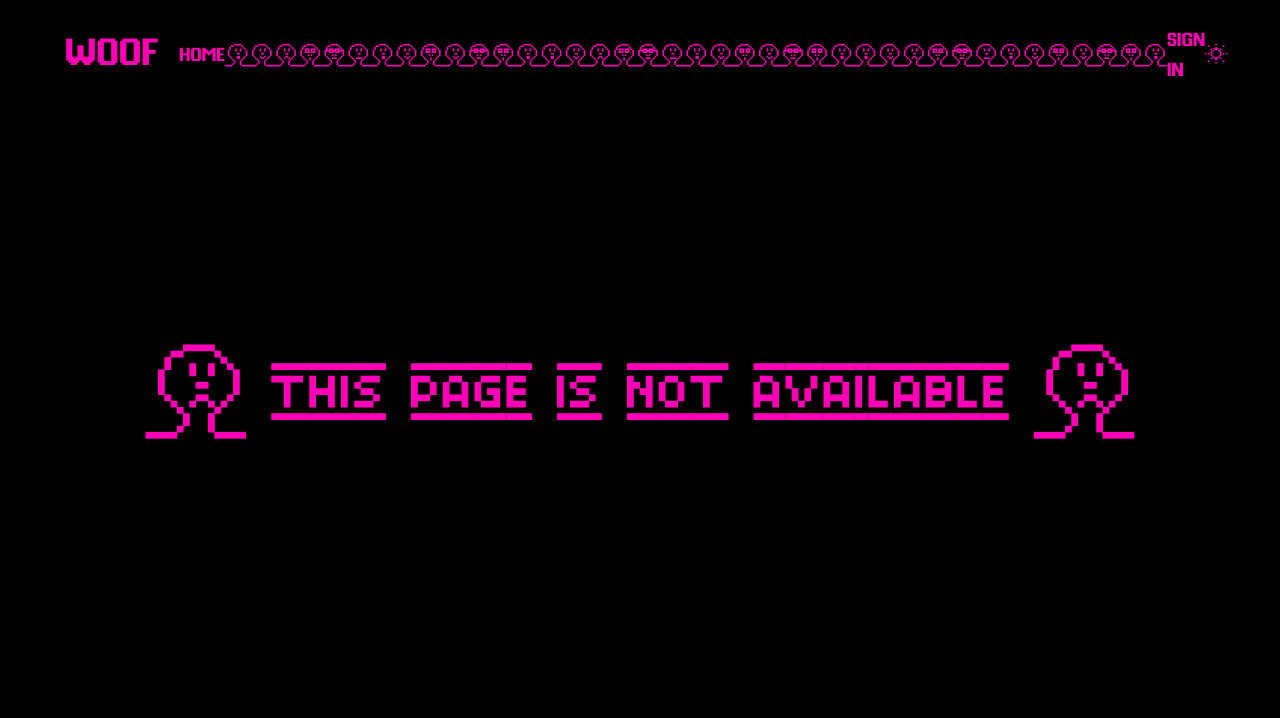
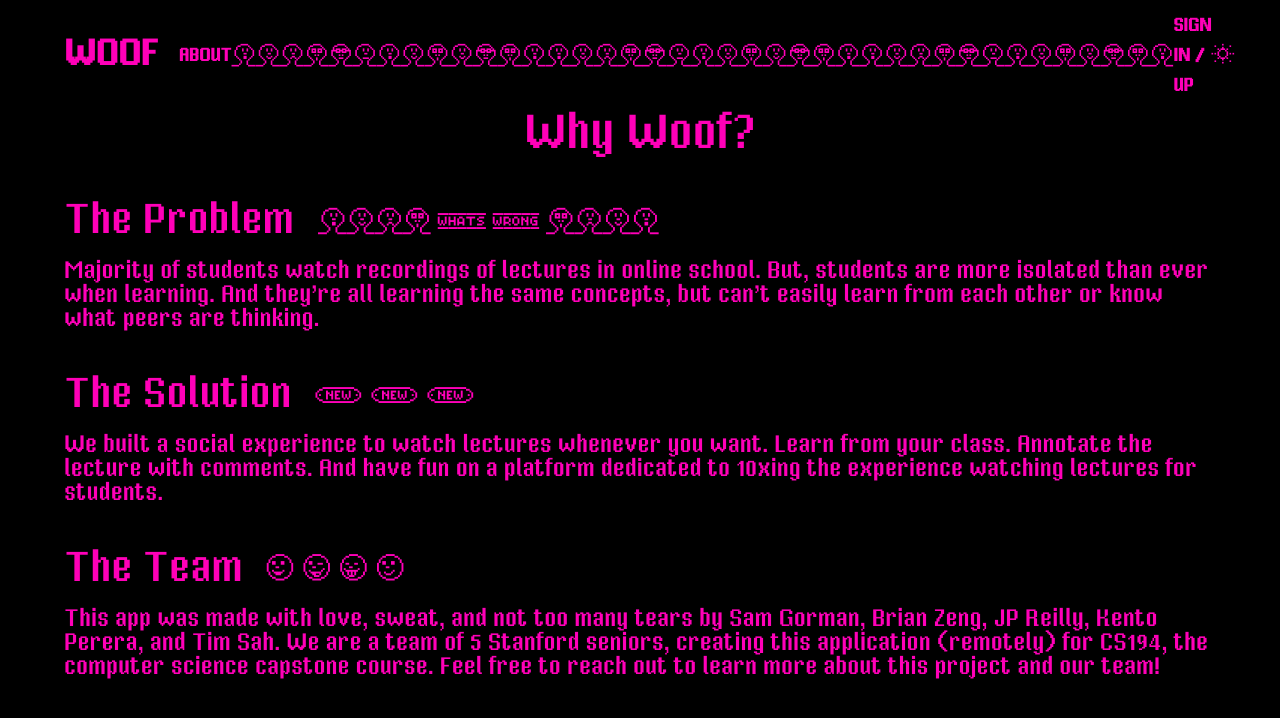
Before and after one commit to tsah99/woof, a React (Create React App) app in the folder woof-web/: page /about in a window 1280 px wide. Shown: the top 718 px of the page. Built offline with nearby package versions, Linux system fonts and the light colour scheme; no server answers; what react-instantsearch-dom would draw is missing.

Commit message:
landing, about, and header

```diff
--- a/woof-web/src/Routes.js
+++ b/woof-web/src/Routes.js
@@ -6,6 +6,7 @@ import Lecture from "./pages/lecture/Lecture";
 import LandingPage from "./pages/landingPage/LandingPage";
 import LectureDashboard from "./pages/lectureDashboard/LectureDashboard";
 import NotAvailablePage from "./pages/notAvailablePage/NotAvailablePage";
+import About from "./pages/aboutPage/About";
 
 /**
  * Authenticated route
@@ -65,6 +66,7 @@ function Routes({ appProps }) {
         appProps={appProps}
       />
       <Route exact path="/" component={LandingPage} appProps={appProps} />
+      <Route exact path="/about" component={About} appProps={appProps} />
       <Route exact component={NotAvailablePage} appProps={appProps} />
     </Switch>
   );
--- a/woof-web/src/components/header/Header.css
+++ b/woof-web/src/components/header/Header.css
@@ -16,6 +16,7 @@
   text-align: left;
   margin-top: 25px;
   margin-bottom: 25px;
+  cursor: pointer;
 }
 
 .sign-in-out,
@@ -76,6 +77,7 @@
   line-height: 24px;
   letter-spacing: 0em;
   text-align: center;
+  cursor: pointer;
 }
 
 .symbols-lightdark-auth {
@@ -87,4 +89,5 @@
   margin-left: 32px;
   letter-spacing: 0em;
   text-align: center;
+  cursor: pointer;
 }
--- a/woof-web/src/components/header/Header.js
+++ b/woof-web/src/components/header/Header.js
@@ -18,19 +18,25 @@ function NonAuthHeader() {
     history.push("/signin");
   }
 
-  function goHome() {
+  function goAbout() {
+    history.push("/about");
+  }
+
+  function goLanding() {
     history.push("/");
   }
 
   return (
     <div className="header">
-      <div className="logo">WOOF</div>
-      <div className="home" onClick={goHome}>
-        HOME
+      <div className="logo" onClick={goLanding}>
+        WOOF
+      </div>
+      <div className="home" onClick={goAbout}>
+        ABOUT
       </div>
       <div className="symbols">123450124254112345012425411234501242541</div>
       <div className="sign-in-out" onClick={logIn}>
-        SIGN IN
+        SIGN IN / UP
       </div>
       <div
         className="symbols-lightdark-nonauth"
@@ -70,9 +76,9 @@ function AuthHeader() {
     <div className="header">
       <div className="logo">WOOF</div>
       <div className="left-side">
-        <div className="home" onClick={goHome}>
+        {/* <div className="home" onClick={goHome}>
           HOME
-        </div>
+        </div> */}
         <div className="home" onClick={goLectureDashboard}>
           DASHBOARD
         </div>
--- /dev/null
+++ b/woof-web/src/pages/aboutPage/About.css
@@ -0,0 +1,34 @@
+.about-page {
+  color: #ff00b8;
+  text-align: center;
+  font-family: MisterPixel;
+}
+
+.title {
+  font-size: 48px;
+}
+
+.subtitle {
+  margin-top: 42px;
+  font-size: 42px;
+  text-align: left;
+  display: flex;
+  flex-direction: row;
+  align-items: center;
+}
+
+.subtitle-symbols {
+  font-size: 28px;
+  text-align: left;
+  display: flex;
+  flex-direction: row;
+  padding-right: 12px;
+  margin-left: 24px;
+  font-family: MisterPixelTools;
+}
+
+.text-item {
+  margin-top: 18px;
+  font-size: 24px;
+  text-align: left;
+}
--- /dev/null
+++ b/woof-web/src/pages/aboutPage/About.js
@@ -0,0 +1,43 @@
+import React from "react";
+import "./About.css";
+
+function About() {
+  return (
+    <div className="about-page">
+      <div className="title">Why Woof?</div>
+      <div className="subtitle">
+        <div className="subtitle-text">The Problem</div>
+        <div className="subtitle-symbols">1234 whats wrong 4321</div>
+      </div>
+      <div className="text-item">
+        Majority of students watch recordings of lectures in online school. But,
+        students are more isolated than ever when learning. And they’re all
+        learning the same concepts, but can’t easily learn from each other or
+        know what peers are thinking.
+      </div>
+      <div className="subtitle">
+        <div className="subtitle-text">The Solution</div>
+        <div className="subtitle-symbols">/ / /</div>
+      </div>
+      <div className="text-item">
+        We built a social experience to watch lectures whenever you want. Learn
+        from your class. Annotate the lecture with comments. And have fun on a
+        platform dedicated to 10xing the experience watching lectures for
+        students.
+      </div>
+      <div className="subtitle">
+        <div className="subtitle-text">The Team</div>
+        <div className="subtitle-symbols">A D G J</div>
+      </div>
+      <div className="text-item">
+        This app was made with love, sweat, and not too many tears by Sam
+        Gorman, Brian Zeng, JP Reilly, Kento Perera, and Tim Sah. We are a team
+        of 5 Stanford seniors, creating this application (remotely) for CS194,
+        the computer science capstone course. Feel free to reach out to learn
+        more about this project and our team!
+      </div>
+    </div>
+  );
+}
+
+export default About;
--- /dev/null
+++ b/woof-web/src/pages/landingPage/LandingPage.css
@@ -0,0 +1,40 @@
+.landing-page {
+  color: #ff00b8;
+  text-align: center;
+  font-family: MisterPixel;
+  display: flex;
+  flex-direction: column;
+  align-items: center;
+  margin-top: 48px;
+}
+
+.title-landing {
+  margin-top: 32px;
+  font-size: 72px;
+  text-align: center;
+}
+
+.subtitle-landing {
+  font-size: 24px;
+  line-height: 24px;
+  text-align: center;
+  color: #ffffff;
+  margin-top: 40px;
+}
+
+.signup-button {
+  margin-top: 86px;
+  font-size: 24px;
+  text-align: center;
+  border-style: solid;
+  padding-top: 20px;
+  padding-bottom: 20px;
+  padding-left: 80px;
+  padding-right: 80px;
+  cursor: pointer;
+}
+
+.signup-button:hover {
+  background-color: #ff00b8;
+  color: black;
+}
--- a/woof-web/src/pages/landingPage/LandingPage.js
+++ b/woof-web/src/pages/landingPage/LandingPage.js
@@ -1,10 +1,28 @@
 import React from "react";
+import "./LandingPage.css";
+import { useHistory } from "react-router-dom";
 
 /**
  * Simple landing page
  */
 function LandingPage() {
-  return <></>;
+  const history = useHistory();
+  function logIn() {
+    history.push("/signin");
+  }
+
+  return (
+    <div className="landing-page">
+      <div className="title-landing">Lectures made social,</div>
+      <div className="title-landing">whenever you watch</div>
+      <div className="subtitle-landing">
+        Tap into the knowledge of the class as you watch.
+      </div>
+      <div className="signup-button" onClick={logIn}>
+        SIGN IN / SIGN UP
+      </div>
+    </div>
+  );
 }
 
 export default LandingPage;
```
